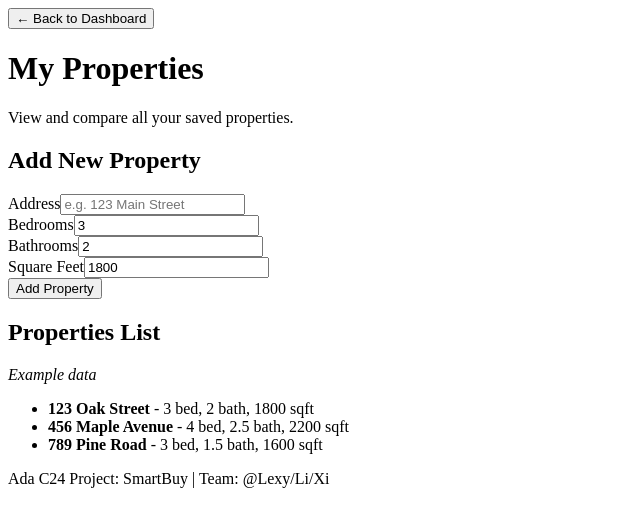
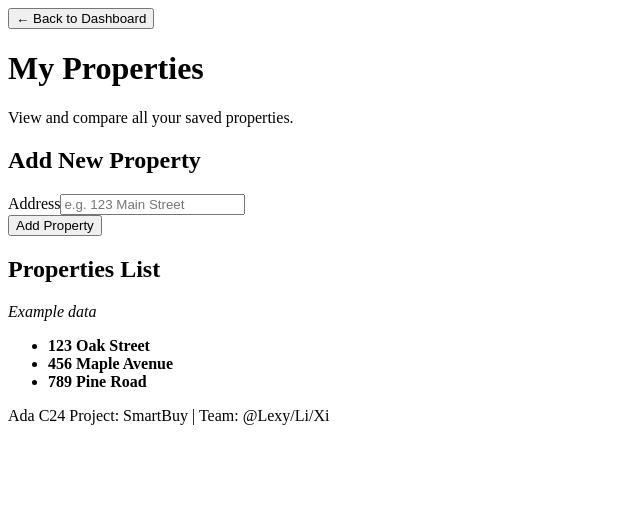
Before and after one commit to xixilele1990/frontend_smartbuy, a React (Vite) app: page /houses in a window 1280 px wide. Shown: the top 526 px of the page, without its empty margins (0-640 px from the left). Built offline with nearby package versions, Linux system fonts and the light colour scheme.

Commit message:
delete extra data

```diff
--- a/src/pages/Houses.tsx
+++ b/src/pages/Houses.tsx
@@ -5,16 +5,13 @@ import type { House } from '../types';
 
 // Example properties for demonstration
 const exampleHouses: House[] = [
-  { address: '123 Oak Street', bedrooms: 3, bathrooms: 2, squareFeet: 1800 },
-  { address: '456 Maple Avenue', bedrooms: 4, bathrooms: 2.5, squareFeet: 2200 },
-  { address: '789 Pine Road', bedrooms: 3, bathrooms: 1.5, squareFeet: 1600 }
+  { address: '123 Oak Street' },
+  { address: '456 Maple Avenue' },
+  { address: '789 Pine Road' }
 ];
 
 const initialHouseForm: House = {
-  address: '',
-  bedrooms: 3,
-  bathrooms: 2,
-  squareFeet: 1800
+  address: ''
 };
 
 function Houses() {
@@ -28,12 +25,6 @@ function Houses() {
   const handleTextChange = (field: keyof House) => (event: ChangeEvent<HTMLInputElement>) => {
     setSaveMessage(null);
     setFormData((prev) => ({ ...prev, [field]: event.target.value }));
-  };
-
-  const handleNumberChange = (field: keyof House) => (event: ChangeEvent<HTMLInputElement>) => {
-    const numericValue = Number(event.target.value);
-    setSaveMessage(null);
-    setFormData((prev) => ({ ...prev, [field]: Number.isNaN(numericValue) ? 0 : numericValue }));
   };
 
   const handleSubmit = (event: FormEvent<HTMLFormElement>) => {
@@ -94,45 +85,6 @@ function Houses() {
             />
           </div>
 
-          <div>
-            <label htmlFor="bedrooms">Bedrooms</label>
-            <input
-              id="bedrooms"
-              name="bedrooms"
-              type="number"
-              min={0}
-              step={1}
-              value={formData.bedrooms}
-              onChange={handleNumberChange('bedrooms')}
-            />
-          </div>
-
-          <div>
-            <label htmlFor="bathrooms">Bathrooms</label>
-            <input
-              id="bathrooms"
-              name="bathrooms"
-              type="number"
-              min={0}
-              step={0.5}
-              value={formData.bathrooms}
-              onChange={handleNumberChange('bathrooms')}
-            />
-          </div>
-
-          <div>
-            <label htmlFor="squareFeet">Square Feet</label>
-            <input
-              id="squareFeet"
-              name="squareFeet"
-              type="number"
-              min={0}
-              step={100}
-              value={formData.squareFeet}
-              onChange={handleNumberChange('squareFeet')}
-            />
-          </div>
-
           <button type="submit">Add Property</button>
         </form>
 
@@ -147,7 +99,7 @@ function Houses() {
         <ul>
           {houses.map((house, index) => (
             <li key={index}>
-              <strong>{house.address}</strong> - {house.bedrooms} bed, {house.bathrooms} bath, {house.squareFeet} sqft
+              <strong>{house.address}</strong>
               {userHouses.length > 0 && (
                 <button type="button" onClick={() => handleDeleteHouse(index)} style={{ marginLeft: '10px' }}>
                   Delete
--- a/src/pages/Profile.tsx
+++ b/src/pages/Profile.tsx
@@ -1,4 +1,4 @@
-import { useMemo, useState } from 'react';
+import { useState } from 'react';
 import { Link, useNavigate } from 'react-router-dom';
 import type { ChangeEvent, FormEvent } from 'react';
 import type { PriorityMode, UserProfile } from '../types';
@@ -14,7 +14,10 @@ const initialProfile: UserProfile = {
 };
 
 function Profile() {
-  const [profile, setProfile] = useState<UserProfile>(initialProfile);
+  const savedProfileString = localStorage.getItem('userProfile');
+  const savedProfile: UserProfile | null = savedProfileString ? JSON.parse(savedProfileString) : null;
+  const [profile, setProfile] = useState<UserProfile>(savedProfile ?? initialProfile);
+  const [isExampleData, setIsExampleData] = useState<boolean>(!savedProfile);
   const [saveMessage, setSaveMessage] = useState<string | null>(null);
   const navigate = useNavigate();
 
@@ -32,6 +35,7 @@ function Profile() {
   const handleSubmit = (event: FormEvent<HTMLFormElement>) => {
     event.preventDefault();
     localStorage.setItem('userProfile', JSON.stringify(profile));
+    setIsExampleData(false);
     setSaveMessage('Profile saved locally (no backend connected).');
     // Replace with API call once backend is available
     console.log('Profile submitted', profile);
@@ -41,17 +45,13 @@ function Profile() {
     if (window.confirm('Are you sure you want to delete your profile? This action cannot be undone.')) {
       localStorage.removeItem('userProfile');
       setProfile(initialProfile);
+      setIsExampleData(true);
       setSaveMessage('Profile deleted successfully.');
       setTimeout(() => {
         navigate('/');
       }, 1500);
     }
   };
-
-  const budgetPerMonth = useMemo(() => {
-    if (!profile.budget) return 0;
-    return Math.round(profile.budget / 12);
-  }, [profile.budget]);
 
   return (
     <div>
@@ -76,7 +76,6 @@ function Profile() {
             value={profile.budget}
             onChange={handleNumberChange('budget')}
           />
-          <small>Approx. ${budgetPerMonth} per month assuming 12 months.</small>
         </div>
 
         <div>
@@ -87,8 +86,8 @@ function Profile() {
             type="number"
             min={0}
             step={1}
-            value={profile.targetBedrooms}
             onChange={handleNumberChange('targetBedrooms')}
+            placeholder="e.g. 3"
           />
         </div>
 
@@ -100,8 +99,8 @@ function Profile() {
             type="number"
             min={0}
             step={0.5}
-            value={profile.targetBathrooms}
             onChange={handleNumberChange('targetBathrooms')}
+            placeholder="e.g. 2"
           />
         </div>
 
@@ -127,6 +126,7 @@ function Profile() {
 
       <div>
         <h3>Profile preview</h3>
+        {isExampleData ? <p><em>Example data</em></p> : null}
         <ul>
           <li>Budget: ${profile.budget.toLocaleString('en-US')}</li>
           <li>
```
